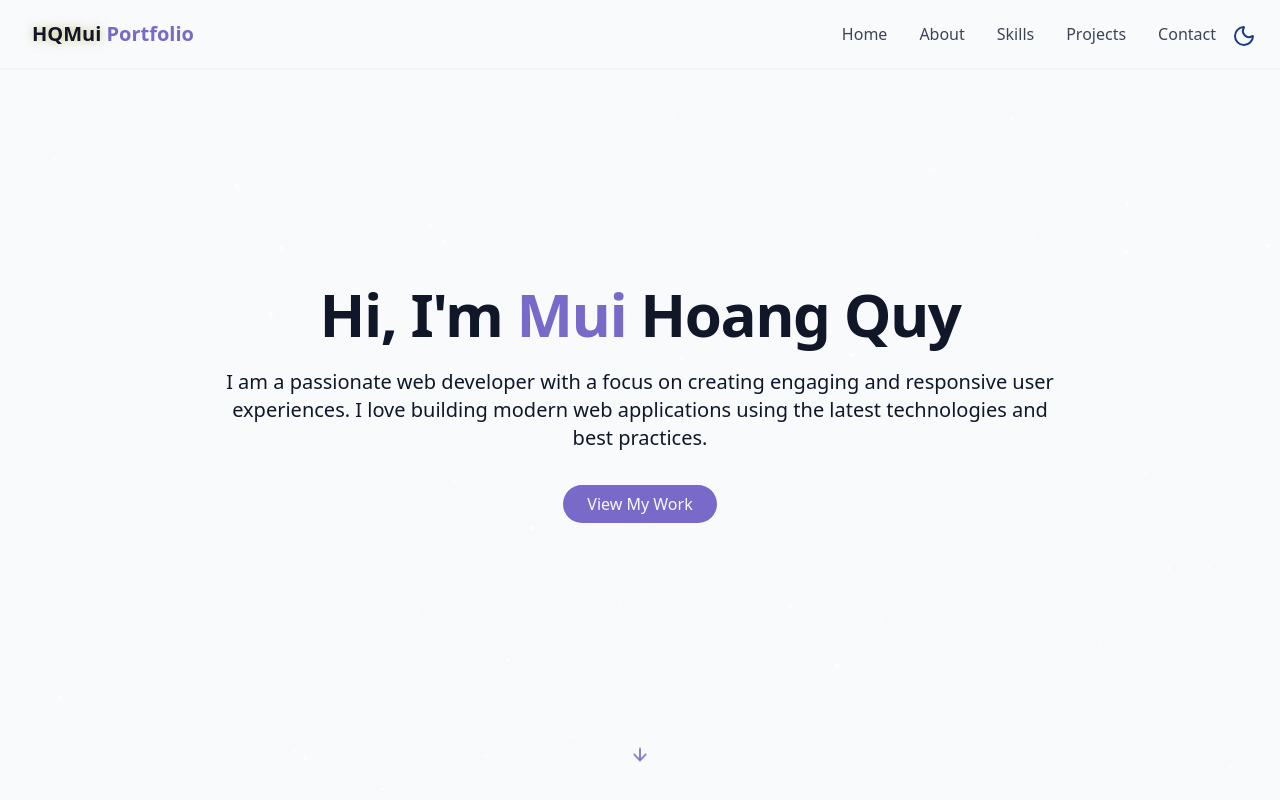
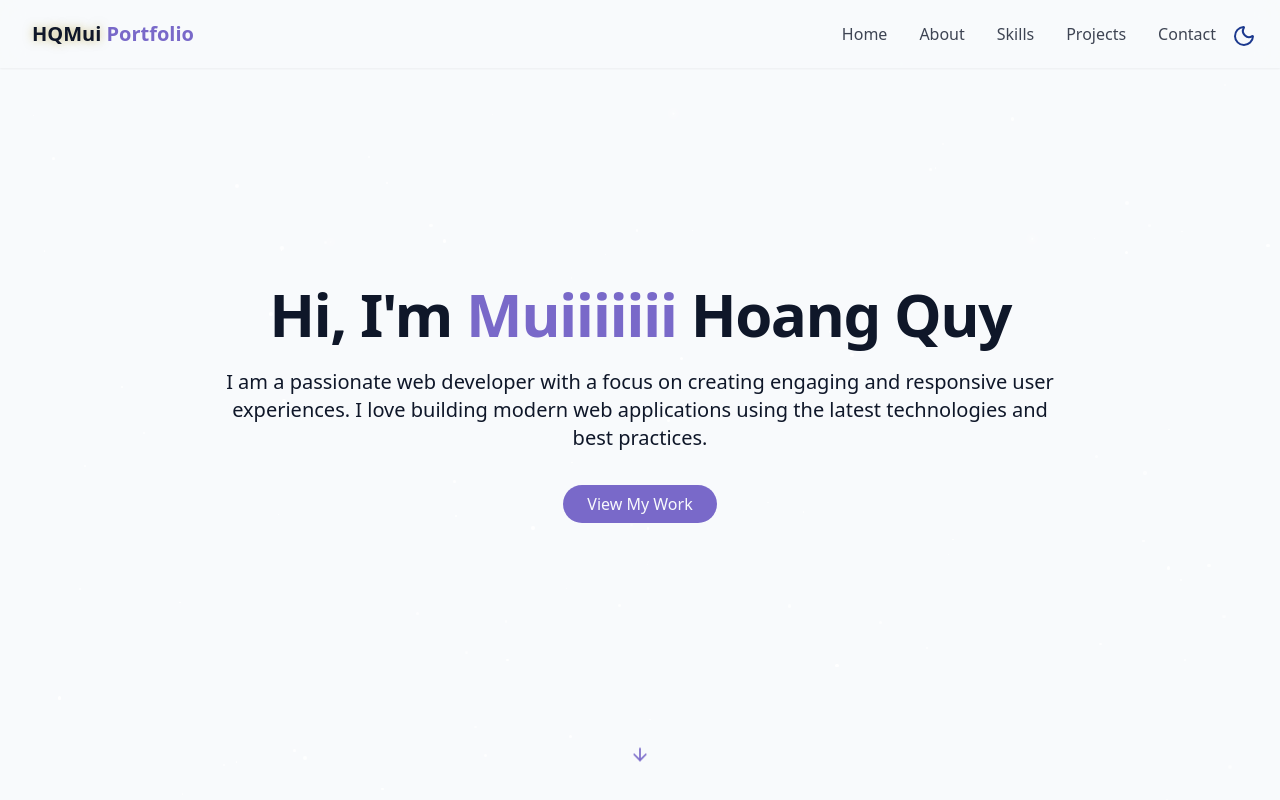
Before and after one commit to hoangquymui/portfolio, a React (Vite) app: page / in a window 1280 px wide. Shown: the top 800 px of the page. Built offline with nearby package versions, Linux system fonts and the light colour scheme.

Commit message:
test change vercel

```diff
--- a/src/components/HeroSection.jsx
+++ b/src/components/HeroSection.jsx
@@ -11,7 +11,7 @@ export const HeroSection = () => {
           <h1 className="text-4xl md:text-6xl font-bold tracking-tight">
             <span className="opacity-0 animate-fade-in">Hi, I'm </span>
             <span className="text-primary opacity-0 animate-fade-in-delay-1">
-              Mui{" "}
+              Muiiiiiii{" "}
             </span>
             <span className="text-gradient opacity-0 animate-fade-in-delay-2">
               Hoang Quy
```
